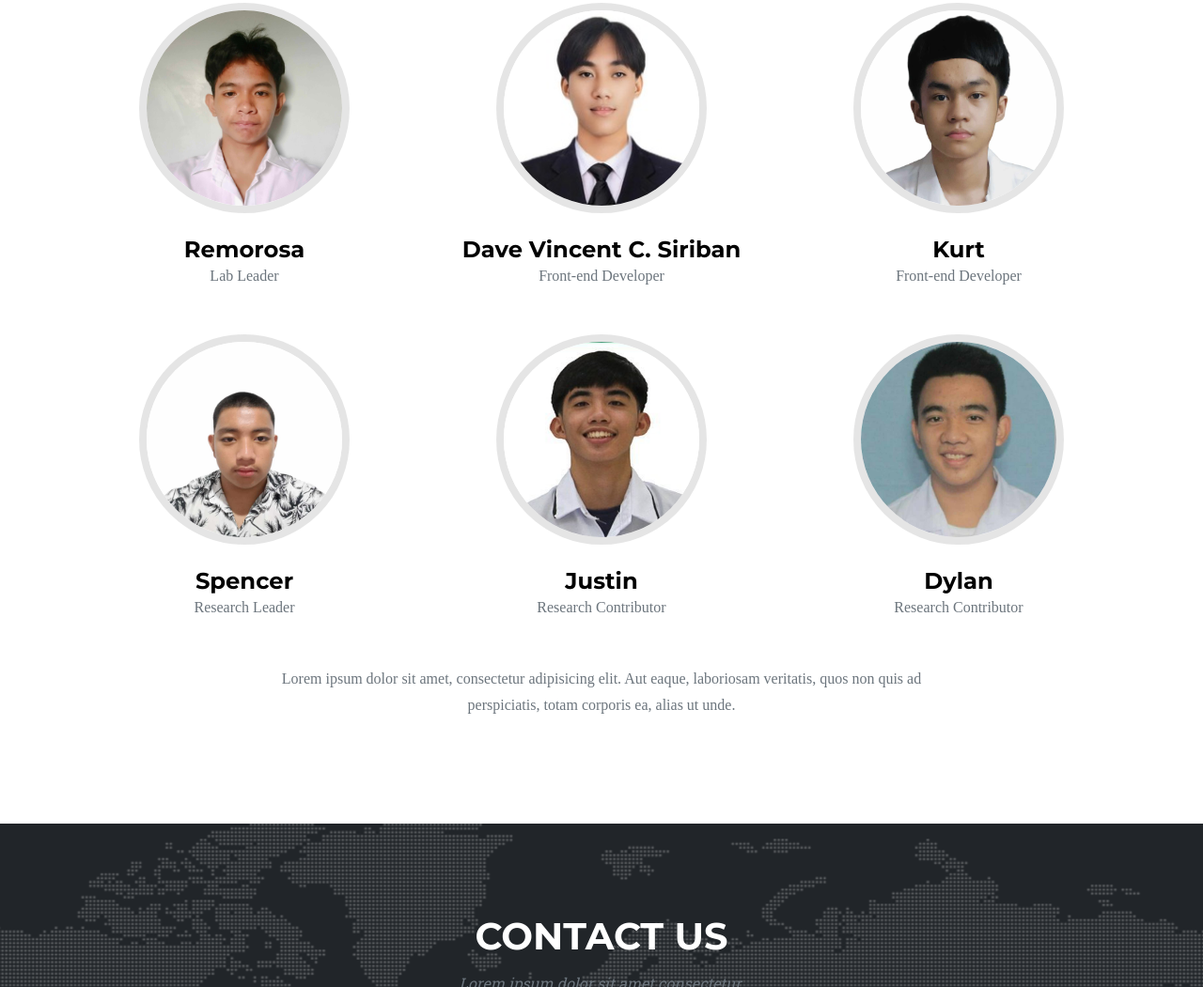
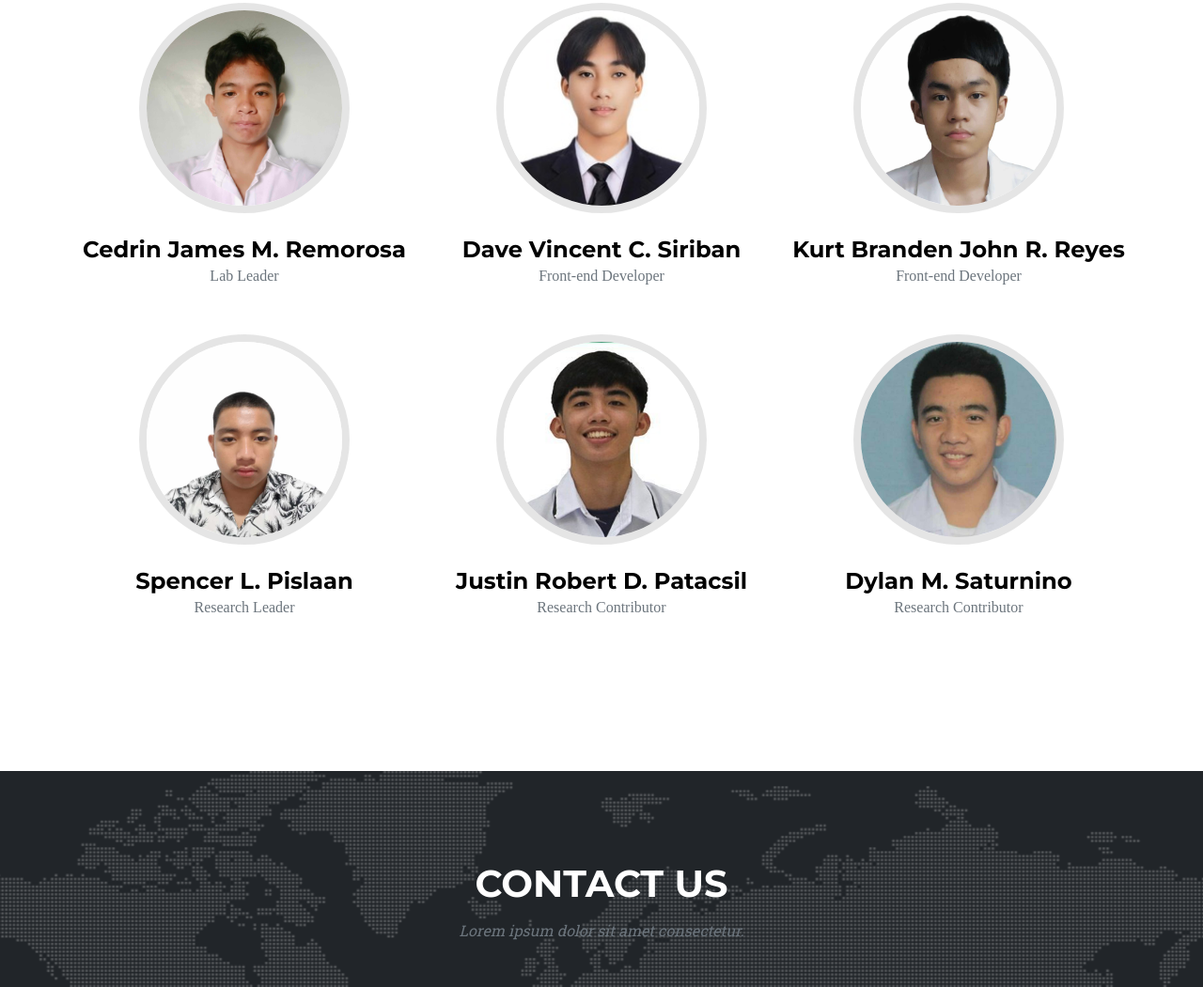
Before and after one commit to cedrin2205/wbootstrap, a plain HTML site: page startbootstrap-agency-gh-pages/index.html in a window 1280 px wide. Shown: the part 2743-3794 px from the top of the page at 94% size. Drawn offline with nearby package versions, Linux system fonts and the light colour scheme.

Commit message:
new team

```diff
--- a/startbootstrap-agency-gh-pages/index.html
+++ b/startbootstrap-agency-gh-pages/index.html
@@ -318,7 +318,7 @@
                 src="assets/img/team/Remorosa.jpg"
                 alt="..."
               />
-              <h4>Remorosa</h4>
+              <h4>Cedrin James M. Remorosa</h4>
               <p class="text-muted">Lab Leader</p>
             </div>
           </div>
@@ -340,7 +340,7 @@
                 src="assets/img/team/kurt.jpg"
                 alt="..."
               />
-              <h4>Kurt</h4>
+              <h4>Kurt Branden John R. Reyes</h4>
               <p class="text-muted">Front-end Developer</p>
             </div>
           </div>
@@ -353,7 +353,8 @@
                 src="assets/img/team/spencer.jpg"
                 alt="..."
               />
-              <h4>Spencer</h4>
+              <h4>Spencer L. Pislaan
+              </h4>
               <p class="text-muted">Research Leader</p>
             </div>
           </div>
@@ -364,7 +365,7 @@
                 src="assets/img/team/justine.jpg"
                 alt="..."
               />
-              <h4>Justin</h4>
+              <h4>Justin Robert D. Patacsil</h4>
               <p class="text-muted">Research Contributor</p>
             </div>
           </div>
@@ -375,7 +376,7 @@
                 src="assets/img/team/dilan.jpg"
                 alt="..."
               />
-              <h4>Dylan</h4>
+              <h4>Dylan M. Saturnino</h4>
               <p class="text-muted">Research Contributor</p>
             </div>
           </div>
@@ -383,9 +384,7 @@
         <div class="row">
           <div class="col-lg-8 mx-auto text-center">
             <p class="large text-muted">
-              Lorem ipsum dolor sit amet, consectetur adipisicing elit. Aut
-              eaque, laboriosam veritatis, quos non quis ad perspiciatis, totam
-              corporis ea, alias ut unde.
+
             </p>
           </div>
         </div>
```
